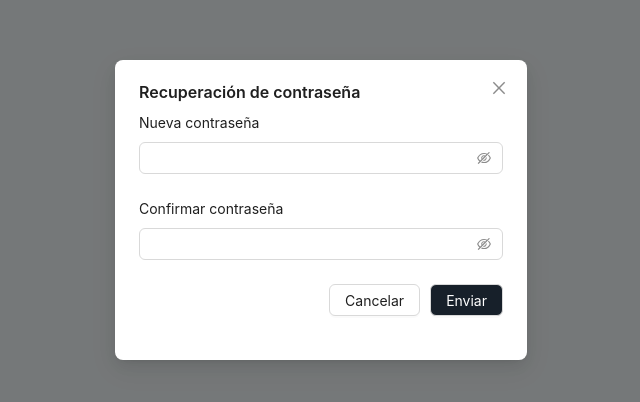
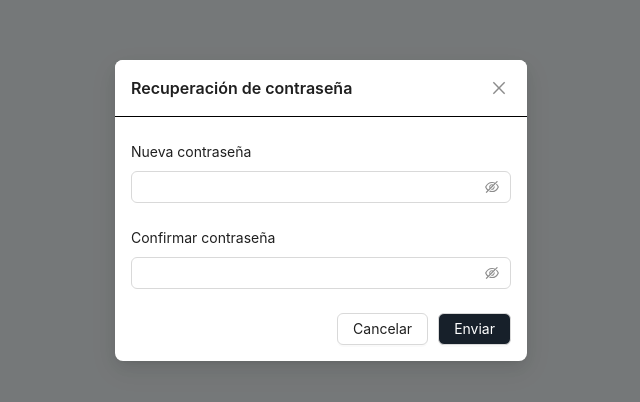
Before and after one commit to alonsosfera/event-ticket-project, a Next.js app: page /recovery in a window 1280 px wide. Shown: the part 210-612 px from the top of the page, without its empty margins (319-959 px from the left). Built offline with nearby package versions, Linux system fonts and the light colour scheme.

Commit message:
new styles for modal

```diff
--- a/components/auth/recovery-component.js
+++ b/components/auth/recovery-component.js
@@ -12,7 +12,17 @@ const Recovery = () => {
 
   return (
     <Modal
-      title="Recuperación de contraseña"
+      className="modal-update-password"
+      title={
+        <div style={{
+          width: "100%",
+          borderBottom: "1px solid #000",
+          paddingBottom: "8px",
+          padding: "1rem"
+        }}>
+          Recuperación de contraseña
+        </div>
+      }
       visible={visible}
       centered
       onCancel={handleCancel}
@@ -20,6 +30,7 @@ const Recovery = () => {
       width={412}
       style={{ top: 20 }}>
       <Form
+        style={{ padding:"1rem" }}
         layout="vertical"
         initialValues={{ remember: true }}
         autoComplete="off"
@@ -27,22 +38,18 @@ const Recovery = () => {
         <Form.Item
           label="Nueva contraseña"
           name="new_password"
-          rules={[
-            { message: "Por favor introduce tu nueva contraseña!" }
-          ]}>
+          rules={[{ message: "Por favor introduce tu nueva contraseña!" }]}>
           <Input.Password />
         </Form.Item>
 
         <Form.Item
           label="Confirmar contraseña"
           name="password_confirmation"
-          rules={[
-            { message: "Por favor confirma tu contraseña!" }
-          ]}>
+          rules={[{ message: "Por favor confirma tu contraseña!" }]}>
           <Input.Password />
         </Form.Item>
 
-        <Form.Item>
+        <Form.Item style={{ marginBottom: "0" }}>
           <div style={{ display: "flex", justifyContent: "flex-end", gap: "10px" }}>
             <Button type="default" onClick={handleCancel}>
               Cancelar
--- a/styles/_components.scss
+++ b/styles/_components.scss
@@ -1,3 +1,4 @@
 // ############# COMPONENTS ############# //
 
 @import "components/home";
+@import "components/auth";
--- /dev/null
+++ b/styles/components/auth.scss
@@ -0,0 +1,3 @@
+.modal-update-password  .ant-modal-content {
+  padding: 0 ;
+}
```
